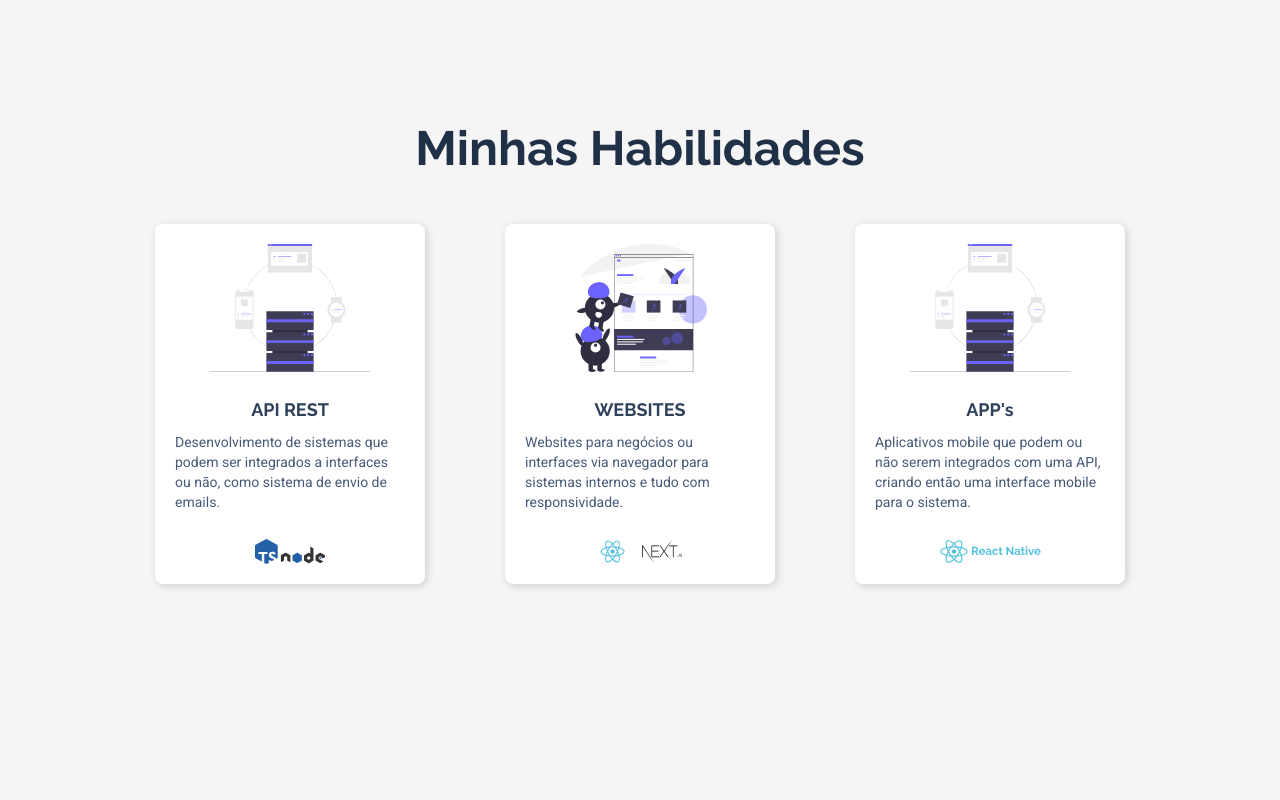
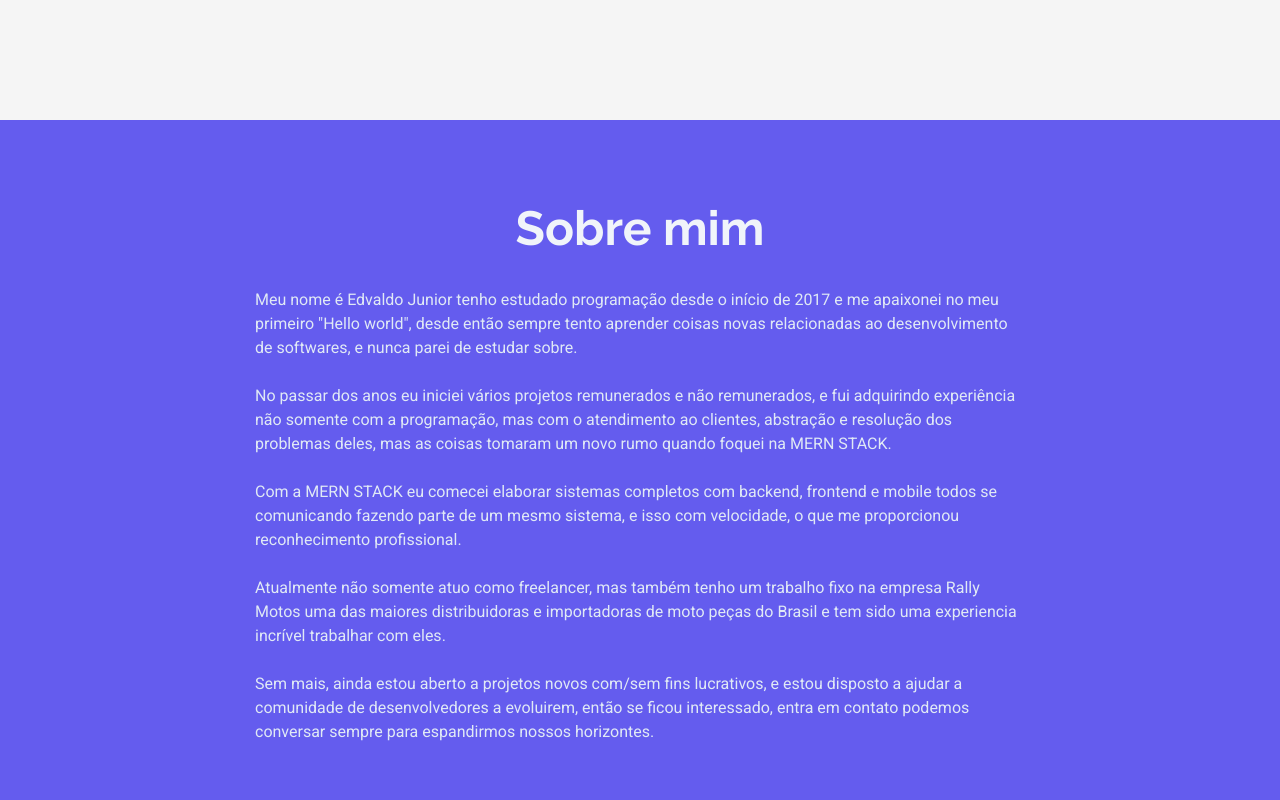
Before and after one commit to EddyPBR/eddypbr-website, a Next.js app: page / in a window 1280 px wide. Shown: the part 640-1440 px from the top of the page. Before the commit the page ends 1320 px from the top, so only its background shows below. Built offline with nearby package versions, Linux system fonts and the light colour scheme.

Commit message:
:package: Adicionando article sobre mim

```diff
--- a/src/pages/home.module.scss
+++ b/src/pages/home.module.scss
@@ -125,3 +125,36 @@
     }
   }
 }
+
+.about {
+  width: 100%;
+  height: 100%;
+  padding: 80px 0;
+
+  background-color: var(--purple);
+
+  display: flex;
+  flex-direction: column;
+  justify-content: center;
+  align-items: center;
+
+  h1 {
+    color: var(--white);
+    font: 700 3rem Raleway, sans-serif;
+    margin-bottom: 32px;
+  }
+
+  p {
+    width: 90vw;
+    max-width: 770px;
+    font: 400 1rem Roboto, sans-serif;
+    line-height: 24px;
+
+    color: var(--white-dark);
+    margin-bottom: 24px;
+  }
+
+  p:last-child {
+    margin-bottom: none;
+  }
+}
--- a/src/pages/index.tsx
+++ b/src/pages/index.tsx
@@ -31,6 +31,15 @@ export default function Home() {
         </div>
       </main>
 
+      <article className={styles.about}>
+        <h1>Sobre mim</h1>
+        <p>Meu nome é Edvaldo Junior tenho estudado programação desde o início de 2017 e me apaixonei no meu primeiro "Hello world", desde então sempre tento aprender coisas novas relacionadas ao desenvolvimento de softwares, e nunca parei de estudar sobre.</p>
+        <p>No passar dos anos eu iniciei vários projetos remunerados e não remunerados,  e fui adquirindo experiência não somente com a programação, mas com o atendimento ao clientes, abstração e resolução dos problemas deles, mas as coisas tomaram um novo rumo quando foquei na MERN STACK.</p>
+        <p>Com a MERN STACK eu comecei elaborar sistemas completos com backend, frontend e mobile todos se comunicando fazendo parte de um mesmo sistema, e isso com velocidade, o que me proporcionou reconhecimento profissional.</p>
+        <p>Atualmente não somente atuo como freelancer, mas também tenho um trabalho fixo na empresa Rally Motos uma das maiores distribuidoras e importadoras de moto peças do Brasil e tem sido uma experiencia incrível trabalhar com eles.</p>
+        <p>Sem mais, ainda estou aberto a projetos novos com/sem fins lucrativos, e estou disposto a ajudar a comunidade de desenvolvedores a evoluirem, então se ficou interessado, entra em contato podemos conversar sempre para espandirmos nossos horizontes.</p>
+      </article>
+
       <section className={styles.skill}>
         <h1>Minhas Habilidades</h1>
         <div>
```
